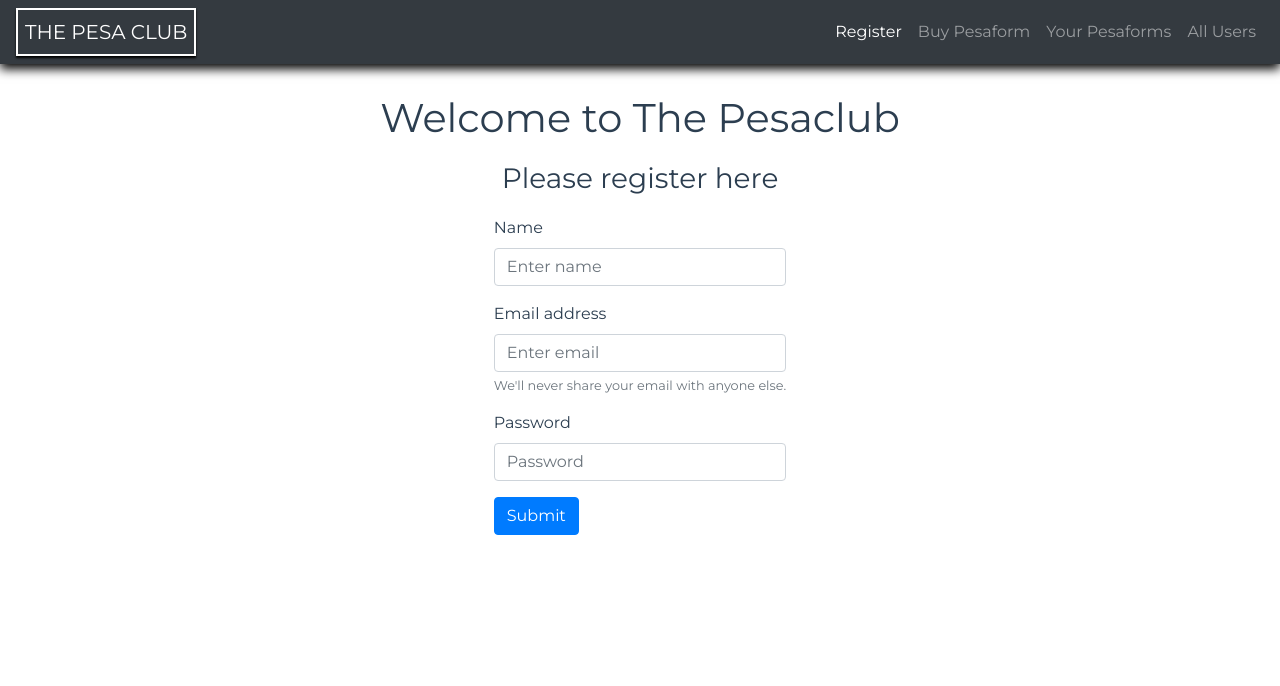
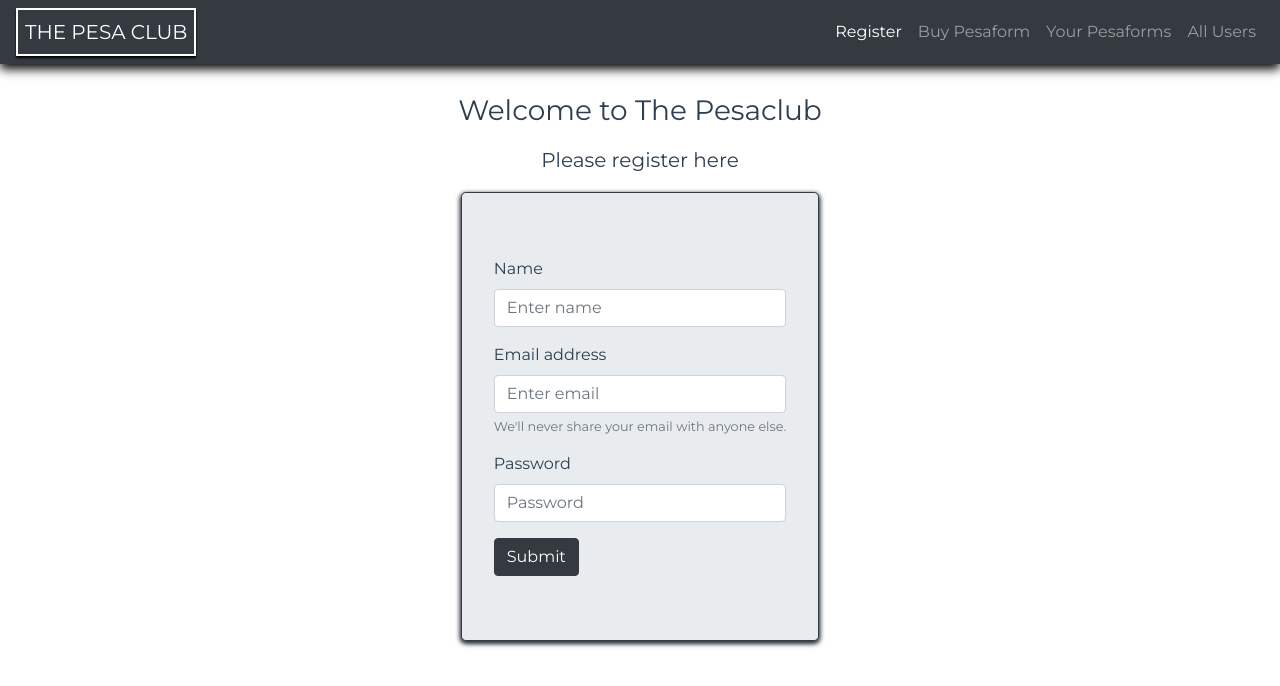
Before and after one commit to RayAuxey/pesaclub-front, a Vue app: page /#/ in a window 1280 px wide. Shown: the top 686 px of the page. Built offline with nearby package versions, Linux system fonts and the light colour scheme.

Commit message:
Form design

```diff
--- a/src/components/Welcome.vue
+++ b/src/components/Welcome.vue
@@ -1,8 +1,8 @@
 <template>
   <div class="container">
-    <h1>Welcome to The Pesaclub</h1>
-    <h3>Please register here</h3>
-    <form>
+    <h3>Welcome to The Pesaclub</h3>
+    <h5>Please register here</h5>
+    <form class="jumbotron">
       <div class="form-group">
         <label for="name">Name</label>
         <input
@@ -39,7 +39,7 @@
           v-model="user.password"
         >
       </div>
-      <button type="submit" @click.prevent="signup" class="btn btn-primary">Submit</button>
+      <button type="submit" @click.prevent="signup" class="btn btn-dark">Submit</button>
     </form>
   </div>
 </template>
@@ -83,4 +83,9 @@ export default {
 .container > * {
   margin-bottom: 20px;
 }
+
+form {
+  border: 1px solid #343a40;
+  box-shadow: -1px 2px 5px #343a40, 1px 2px 5px #343a40;
+}
 </style>
```
